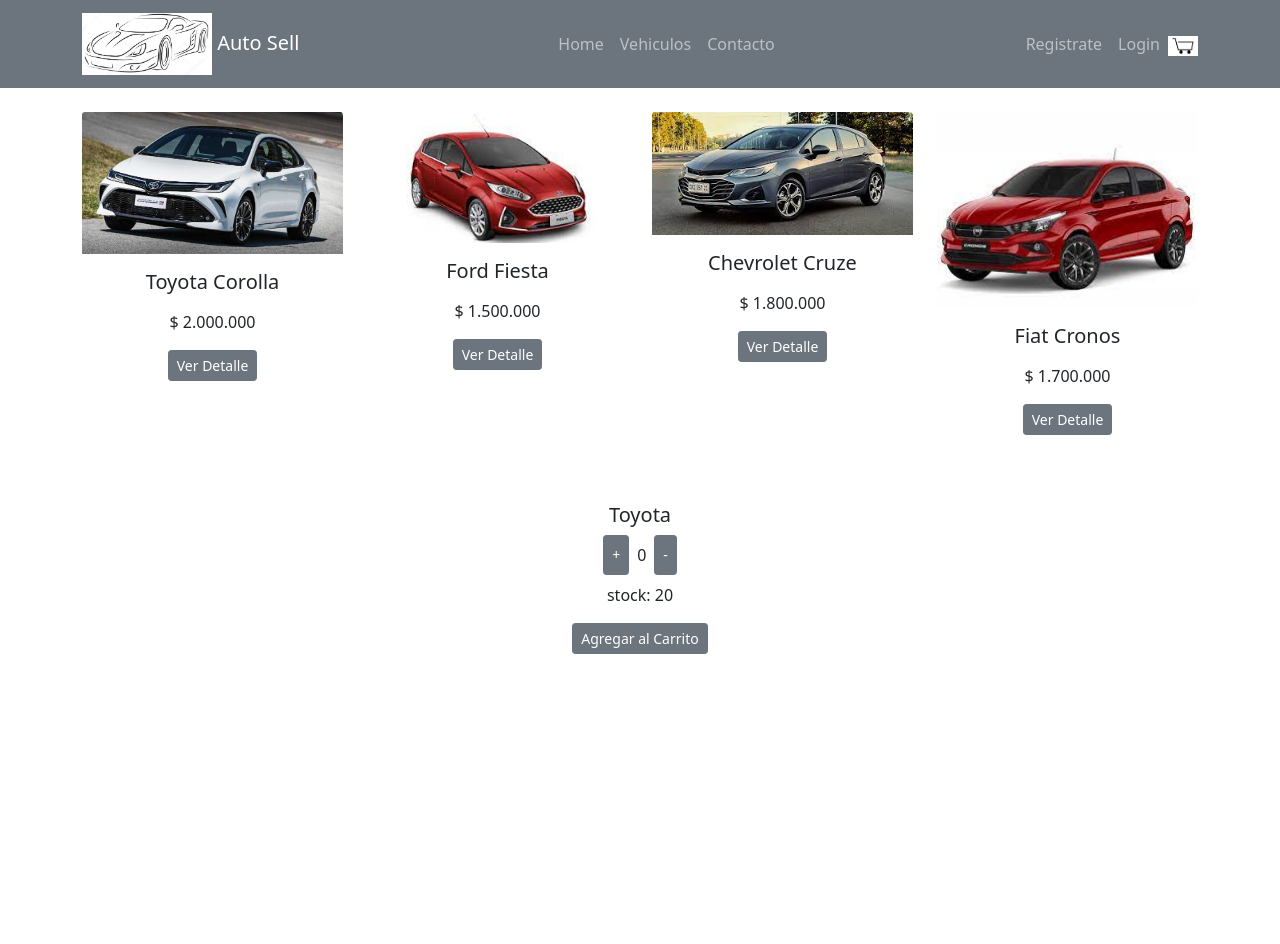
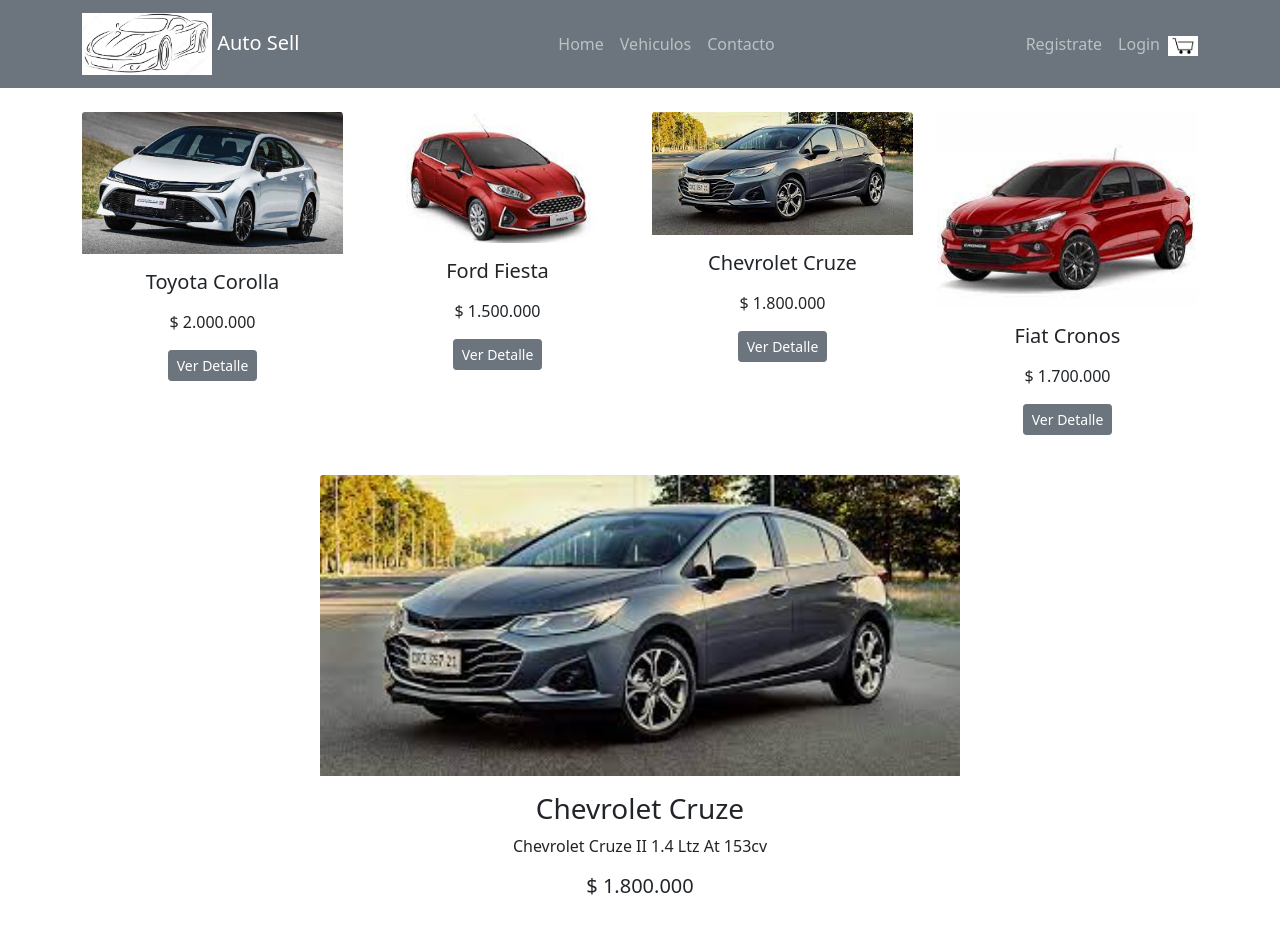
Before and after one commit to Seba-Rigeiro/react-app, a React (Create React App) app: page / in a window 1280 px wide. Shown: the top 944 px of the page. Before the commit the page ends 800 px from the top, so only its background shows below. Built offline with nearby package versions, Linux system fonts and the light colour scheme.

Commit message:
Se agrega ItemDetail e ItemDetailContainer y se reposiciona a ItemCount

```diff
--- a/src/App.js
+++ b/src/App.js
@@ -1,24 +1,29 @@
 import 'bootstrap/dist/css/bootstrap.min.css';
-import NavBar from './components/NavBar.js'
-import ItemCount from './components/ItemCount'
+import { BrowserRouter, Switch, Route} from 'react-router-dom'
+import NavBar from './components/NavBar.js';
 import ItemListContainer from './components/ItemListContainer.js';
-
+import ItemDetailContainer from './components/ItemDetailContainer.js';
 
 
 
 function App() {
   return (
+    <BrowserRouter>
         <div className="App">
           <header>
             <NavBar />
           </header>
+        <Switch>
+          <section>
+            <Route exact path="/">
+          <ItemListContainer />
+            </Route>
+          <ItemDetailContainer />
 
-      <section>
-      <ItemListContainer />
-      <ItemCount />
           </section>
-
+        </Switch>
         </div>
+    </BrowserRouter>
 
   );
 }
--- a/src/components/ItemCount.js
+++ b/src/components/ItemCount.js
@@ -18,7 +18,7 @@
         <div className=" p-3 text-center">
            {/*  <img src="" className="" /> */}
             <div className="card-body">
-                <h5 className="card-subtitle">Toyota</h5>
+                {/* <h5 className="card-subtitle">Toyota</h5> */}
                 <div className="d-inline-flex p-2 bd-highlight">
                     <button type="button" className="btn btn-secondary btn-sm" onClick={addItem}>+</button>
                     <p className="card-text m-2">{count}</p>
--- /dev/null
+++ b/src/components/ItemDetail.js
@@ -0,0 +1,22 @@
+import ItemCount from "./ItemCount";
+
+
+function ItemDetail ({prod}) {
+
+    return (
+        <div className="d-flex justify-content-center">
+            <div className="col-6 text-center" >
+                <img src={prod.pictureUrl} className="card-img-top"  alt={prod.pictureUrl}></img>
+                <div className="card-body">
+                    <h3 className="card-title">{prod.name}</h3>
+                    <p className="card-text">{prod.description}</p>
+                    <h5 className="card-text">$ {prod.price}</h5>
+                    <div><ItemCount/></div>
+                </div>
+            </div>
+        </div>
+
+    )
+}
+
+export default ItemDetail;
--- /dev/null
+++ b/src/components/ItemDetailContainer.js
@@ -0,0 +1,37 @@
+import ItemDetail from "./ItemDetail";
+import { useEffect, useState } from "react";
+
+
+const products = [
+    {id: "1", name: "Toyota Corolla", description:"Toyota Corolla 1.8 Xei Mt Pack 140cv", price:"2.000.000" , pictureUrl: "images/products/corolla.jpg"},
+    {id: "2", name: "Ford Fiesta", description:"Ford Fiesta Kinetic Design 1.6 Titanium 120cv", price:"1.500.000" , pictureUrl: "images/products/fiesta.jpg"},
+    {id: "3", name: "Chevrolet Cruze", description:"Chevrolet Cruze II 1.4 Ltz At 153cv", price:"1.800.000" , pictureUrl: "images/products/cruze.jpg"},
+    {id: "4", name: "Fiat Cronos", description:"", price:"1.700.000" , pictureUrl: "images/products/cronos.jpg"},
+]
+
+function getProduct () {
+    return new Promise ( (res, rej) => {
+        setTimeout(() => res (products), 2000);
+    })
+}
+
+
+function ItemDetailContainer()  {
+    const [product, setProduct] = useState([])
+    useEffect (() => {
+        const products = getProduct()
+        products.then(listproduct => {
+            const product = listproduct.find(prod => prod.id == 3)
+            setProduct(product)
+        })
+
+    }, [])
+
+    return (
+
+        <ItemDetail prod={product} />
+
+    )
+}
+
+export default ItemDetailContainer;
--- a/src/components/NavBar.js
+++ b/src/components/NavBar.js
@@ -18,8 +18,8 @@
 
                             <div className="collapse navbar-collapse" id="main-menu">
                                 <ul className="navbar-nav me-auto ms-auto">
-                                    <li className="nav-item"><a className="nav-link" href="#">Home</a></li>
-                                    <li className="nav-item"><a className="nav-link" href="#">Vehiculos</a></li>
+                                    <li className="nav-item"><a className="nav-link" href="/">Home</a></li>
+                                    <li className="nav-item"><a className="nav-link" href="/products">Vehiculos</a></li>
                                     <li className="nav-item"><a className="nav-link" href="#">Contacto</a></li>
                                 </ul>
                                 <ul className="navbar-nav">
```
Lines whose indentation alone changed are shown as unchanged.
